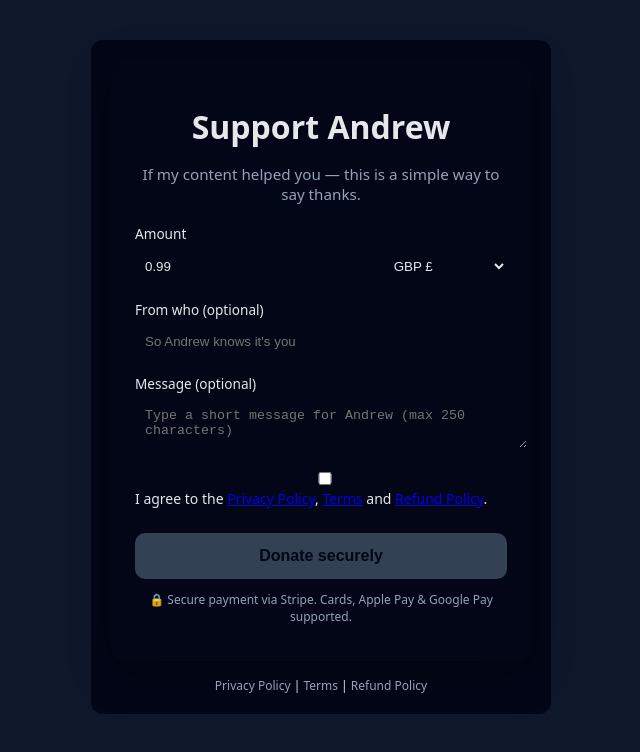
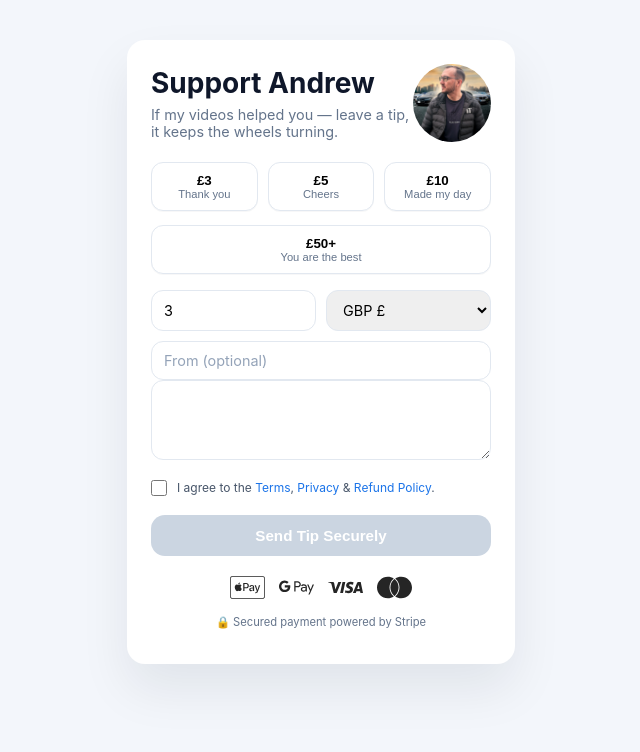
Before and after one commit to Amiro30/entry-page, a plain HTML site: page index.html in a window 1280 px wide. Shown: the whole page, without its empty margins (319-959 px from the left). Drawn offline with Linux system fonts and the light colour scheme.

Commit message:
design changes, styles, layout.

```diff
--- a/index.html
+++ b/index.html
@@ -4,74 +4,112 @@
     <meta charset="UTF-8" />
     <title>Support Andrew</title>
 
-    <!-- IMPORTANT: responsive -->
+    <!-- Responsive -->
     <meta name="viewport" content="width=device-width, initial-scale=1.0" />
 
-    <!-- SEO / clarity -->
+    <!-- SEO -->
     <meta name="description" content="Support Andrew with a small donation. Secure payment via Stripe." />
 
     <link rel="stylesheet" href="styles.css" />
 </head>
 <body>
 
-<main class="container">
-    <div class="card">
-        <h1>Support Andrew</h1>
-        <p class="subtitle">
-            If my content helped you — this is a simple way to say thanks.
-        </p>
+    <main class="container">
+        <div class="card">
 
-        <!-- Amount -->
-        <label>
-            Amount
+            <!-- HEADER -->
+            <div class="header">
+                <div class="header-text">
+                    <h1>Support Andrew</h1>
+                    <p class="subtitle">
+                        If my videos helped you — leave a tip, it keeps the wheels turning.
+                    </p>
+                </div>
+
+                <img src="profile.jpg" alt="Andrew">
+            </div>
+
+            <!-- PRESET BUTTONS -->
+            <div class="preset-row">
+                <button class="preset" data-amount="3">
+                    £3<br><small>Thank you</small>
+                </button>
+
+                <button class="preset" data-amount="5">
+                    £5<br><small>Cheers</small>
+                </button>
+
+                <button class="preset" data-amount="10">
+                    £10<br><small>Made my day</small>
+                </button>
+            </div>
+
+            <div class="preset-row">
+                <button class="preset wide" data-amount="51">
+                    £50+<br><small>You are the best</small>
+                </button>
+            </div>
+
+            <!-- AMOUNT + CURRENCY -->
             <div class="amount-row">
-                <input id="amount" type="number" min="0.99" step="0.01" value="0.99" />
-                <select id="currency">
+                <input id="amount"
+                       type="number"
+                       min="1"
+                       step="1"
+                       value="3"
+                       aria-label="Amount" />
+
+                <select id="currency" aria-label="Currency">
                     <option value="GBP">GBP £</option>
                     <option value="EUR">EUR €</option>
+                    <option value="USD">USD $</option>
                 </select>
             </div>
-        </label>
 
-        <!-- From who -->
-        <label>
-            From who (optional)
-            <input id="fromName" type="text" maxlength="50" placeholder="So Andrew knows it's you" />
-        </label>
+            <!-- FROM -->
+            <input id="fromName"
+                   type="text"
+                   placeholder="From (optional)"
+                   maxlength="50" />
 
-        <!-- Message -->
-        <label>
-            Message (optional)
-            <textarea id="message" maxlength="250"
-                      placeholder="Type a short message for Andrew (max 250 characters)"></textarea>
-        </label>
+            <!-- MESSAGE -->
+            <textarea id="message"
+                      maxlength="250"
+                      placeholder="Write a short message (max 250 characters)">
+        </textarea>
 
-        <label style="font-size: 14px;">
-            <input type="checkbox" id="agree" required>
-            I agree to the
-            <a href="Policy/privacy.html" target="_blank">Privacy Policy</a>,
-            <a href="Policy/terms.html" target="_blank">Terms</a> and
-            <a href="Policy/refund.html" target="_blank">Refund Policy</a>.
-        </label>
+            <!-- AGREE -->
+            <div class="agree">
+                <input type="checkbox" id="agree" />
 
-        <button id="donateBtn" disabled>
-            Donate securely
-        </button>
+                <label for="agree">
+                    I agree to the
+                    <a href="policy/terms.html" target="_blank">Terms</a>,
+                    <a href="policy/privacy.html" target="_blank">Privacy</a> &
+                    <a href="policy/refund.html" target="_blank">Refund Policy</a>.
+                </label>
+            </div>
 
-        <p class="secure-note">
-            🔒 Secure payment via Stripe. Cards, Apple Pay & Google Pay supported.
-        </p>
-    </div>
+            <!-- PAY BUTTON -->
+            <button id="donateBtn" disabled>
+                Send Tip Securely
+            </button>
 
-    <footer>
-        <a href="Policy/privacy.html">Privacy Policy</a> |
-        <a href="Policy/terms.html">Terms</a> |
-        <a href="Policy/refund.html">Refund Policy</a>
-    </footer>
-</main>
+            <!-- PAYMENT ICONS -->
+            <div class="payments">
+                <img src="icons/applepay.svg" alt="Apple Pay">
+                <img src="icons/googlepay.svg" alt="Google Pay">
+                <img src="icons/visa.svg" alt="Visa">
+                <img src="icons/mastercard.svg" alt="Mastercard">
+            </div>
 
+            <!-- SECURITY NOTE -->
+            <p class="secure-note">
+                🔒 Secured payment powered by Stripe
+            </p>
 
-
+        </div>
+    </main>
 
     <script src="script.js"></script>
 </body>
--- a/script.js
+++ b/script.js
@@ -1,10 +1,34 @@
+const presets = document.querySelectorAll('.preset');
+const amountInput = document.getElementById('amount');
+const currencySelect = document.getElementById('currency');
 const checkbox = document.getElementById('agree');
 const donateButton = document.getElementById('donateBtn');
 
+// preset buttons logic
+presets.forEach(btn => {
+    btn.addEventListener('click', () => {
+        presets.forEach(b => b.classList.remove('active'));
+        btn.classList.add('active');
+
+        amountInput.value = btn.dataset.amount;
+    });
+});
+
+// ensure minimum amount = 1
+amountInput.addEventListener('input', () => {
+    if (amountInput.value < 1) {
+        amountInput.value = 1;
+    }
+});
+
+// policy checkbox
 checkbox.addEventListener('change', () => {
     donateButton.disabled = !checkbox.checked;
 });
 
+// placeholder for backend
 donateButton.addEventListener('click', () => {
-    alert("Backend not connected yet. Next step.");
+    alert(
+        `Donate ${amountInput.value} ${currencySelect.value}\n\nBackend (Stripe) is next step.`
+    );
 });
--- a/styles.css
+++ b/styles.css
@@ -1,117 +1,240 @@
+/* ===============================
+   DESIGN TOKENS
+================================ */
+
+:root {
+    --bg-page: #f3f6fb;
+    --bg-card: #ffffff;
+    --text-main: #0f172a;
+    --text-muted: #64748b;
+    --text-placeholder: #94a3b8;
+
+    --brand-blue: #1a73e8;
+    --brand-blue-soft: #e8f0fe;
+    --border-light: #e2e8f0;
+}
+
+/* ===============================
+   BASE
+================================ */
+
+* {
+    box-sizing: border-box;
+}
+
 body {
     margin: 0;
-    font-family: system-ui, -apple-system, BlinkMacSystemFont, sans-serif;
-    background: #0f172a;
-    color: #e5e7eb;
+    background: var(--bg-page);
+    color: var(--text-main);
+    font-family: -apple-system, BlinkMacSystemFont, "Segoe UI", Roboto, Helvetica, Arial, sans-serif;
 }
+
+/* ===============================
+   CONTAINER / CARD
+================================ */
 
 .container {
     max-width: 420px;
     margin: 40px auto;
-    padding: 20px;
-    background: #020617;
-    border-radius: 12px;
+    padding: 0 16px;
 }
 
-h1 {
-    text-align: center;
-    margin-bottom: 8px;
+.card {
+    background: var(--bg-card);
+    border-radius: 18px;
+    padding: 24px;
+    box-shadow: 0 25px 50px rgba(15, 23, 42, 0.08);
 }
 
-.subtitle {
-    text-align: center;
-    font-size: 0.95rem;
-    color: #94a3b8;
+/* ===============================
+   HEADER
+================================ */
+
+.header {
+    display: flex;
+    justify-content: space-between;
+    align-items: center;
     margin-bottom: 20px;
 }
 
-label {
-    display: block;
-    margin-bottom: 15px;
-    font-size: 0.85rem;
+    .header h1 {
+        margin: 0 0 6px 0;
+        font-size: 1.75rem;
+    }
+
+.subtitle {
+    margin: 0;
+    font-size: 0.9rem;
+    color: var(--text-muted);
+    max-width: 260px;
 }
 
-input, textarea, select {
-    width: 100%;
-    padding: 10px;
-    margin-top: 5px;
-    border-radius: 8px;
-    border: none;
-    background: #020617;
-    color: #e5e7eb;
+.header img {
+    width: 78px;
+    height: 78px;
+    border-radius: 50%;
+    object-fit: cover;
 }
+
+/* ===============================
+   PRESET BUTTONS
+================================ */
+
+.preset-row {
+    display: flex;
+    gap: 10px;
+    margin: 14px 0;
+}
+
+.preset {
+    flex: 1;
+    background: #ffffff;
+    border: 1px solid var(--border-light);
+    border-radius: 12px;
+    padding: 10px 8px;
+    font-weight: 600;
+    cursor: pointer;
+    transition: border-color 0.15s ease, background 0.15s ease, transform 0.12s ease;
+    box-shadow: 0 1px 0 rgba(15,23,42,0.03);
+}
+
+    .preset small {
+        display: block;
+        font-size: 0.7rem;
+        font-weight: 400;
+        color: var(--text-muted);
+    }
+
+    .preset:hover {
+        border-color: var(--brand-blue);
+        transform: translateY(-1px);
+    }
+
+    .preset.active {
+        border-color: var(--brand-blue);
+        background: var(--brand-blue-soft);
+    }
+
+    .preset.wide {
+        width: 100%;
+    }
+
+/* ===============================
+   AMOUNT / INPUTS
+================================ */
 
 .amount-row {
     display: flex;
     gap: 10px;
+    margin: 16px 0 10px;
 }
 
-    .amount-row input {
-        flex: 2;
+input,
+select,
+textarea {
+    width: 100%;
+    padding: 10px 12px;
+    border-radius: 12px;
+    border: 1px solid var(--border-light);
+    font-size: 0.9rem;
+    font-family: inherit;
+}
+
+textarea {
+    min-height: 80px;
+    line-height: 1.4;
+    resize: vertical;
+}
+
+::placeholder {
+    color: var(--text-placeholder);
+}
+
+/* ===============================
+   AGREEMENT
+================================ */
+
+.agree {
+    margin: 16px 0 18px;
+    font-size: 0.75rem;
+    color: #475569;
+    display: flex;
+    align-items: center; /* ключевая строка */
+    gap: 10px;
+}
+
+    .agree input[type="checkbox"] {
+        width: 16px;
+        height: 16px;
+        margin: 0;
+        flex-shrink: 0;
+        accent-color: var(--brand-blue);
     }
 
-    .amount-row select {
-        flex: 1;
+    .agree label {
+        line-height: 1.4;
     }
 
-button {
+    .agree a {
+        color: var(--brand-blue);
+        text-decoration: none;
+    }
+
+/* ===============================
+   MAIN BUTTON
+================================ */
+
+#donateBtn {
     width: 100%;
-    padding: 14px;
-    margin-top: 10px;
-    border-radius: 10px;
-    background: #22c55e;
-    color: #020617;
-    font-size: 1rem;
-    font-weight: bold;
+    padding: 12px;
+    border-radius: 14px;
     border: none;
+    font-size: 0.95rem;
+    font-weight: 600;
+    background: var(--brand-blue);
+    color: white;
     cursor: pointer;
 }
 
-    button:hover {
-        background: #16a34a;
+    #donateBtn:disabled {
+        background: #cbd5e1;
+        cursor: not-allowed;
     }
 
-footer {
-    margin-top: 20px;
-    text-align: center;
-    font-size: 0.75rem;
+/* ===============================
+   PAYMENTS / FOOTNOTE
+================================ */
+
+.payments {
+    display: flex;
+    justify-content: center;
+    align-items: center;
+    gap: 14px;
+    margin-top: 14px;
 }
 
-    footer a {
-        color: #94a3b8;
-        text-decoration: none;
+    .payments img {
+        height: 35px; /* было 18px */
+        opacity: 0.85;
     }
-.card {
-    background: #020617;
-    border-radius: 14px;
-    padding: 24px;
-    box-shadow: 0 10px 40px rgba(0,0,0,0.4);
-}
 
 .secure-note {
-    margin-top: 12px;
-    font-size: 0.75rem;
-    color: #94a3b8;
+    margin-top: 10px;
+    font-size: 0.7rem;
+    color: var(--text-muted);
     text-align: center;
 }
 
-footer {
-    margin-top: 16px;
-}
+/* ===============================
+   MOBILE
+================================ */
 
-.agree {
-    display: block;
-    margin-top: 12px;
-    margin-bottom: 12px;
-    font-size: 0.75rem;
-    color: #94a3b8;
-}
-
-    .agree input {
-        margin-right: 6px;
+@media (max-width: 480px) {
+    .header {
+        align-items: flex-start;
     }
 
-button:disabled {
-    background: #334155;
-    cursor: not-allowed;
+    .subtitle {
+        max-width: none;
+    }
 }
```
Also changed, not shown: icons/applepay.svg (added), icons/googlepay.svg (added), icons/mastercard.svg (added), icons/visa.svg (added), profile.jpg (added).
